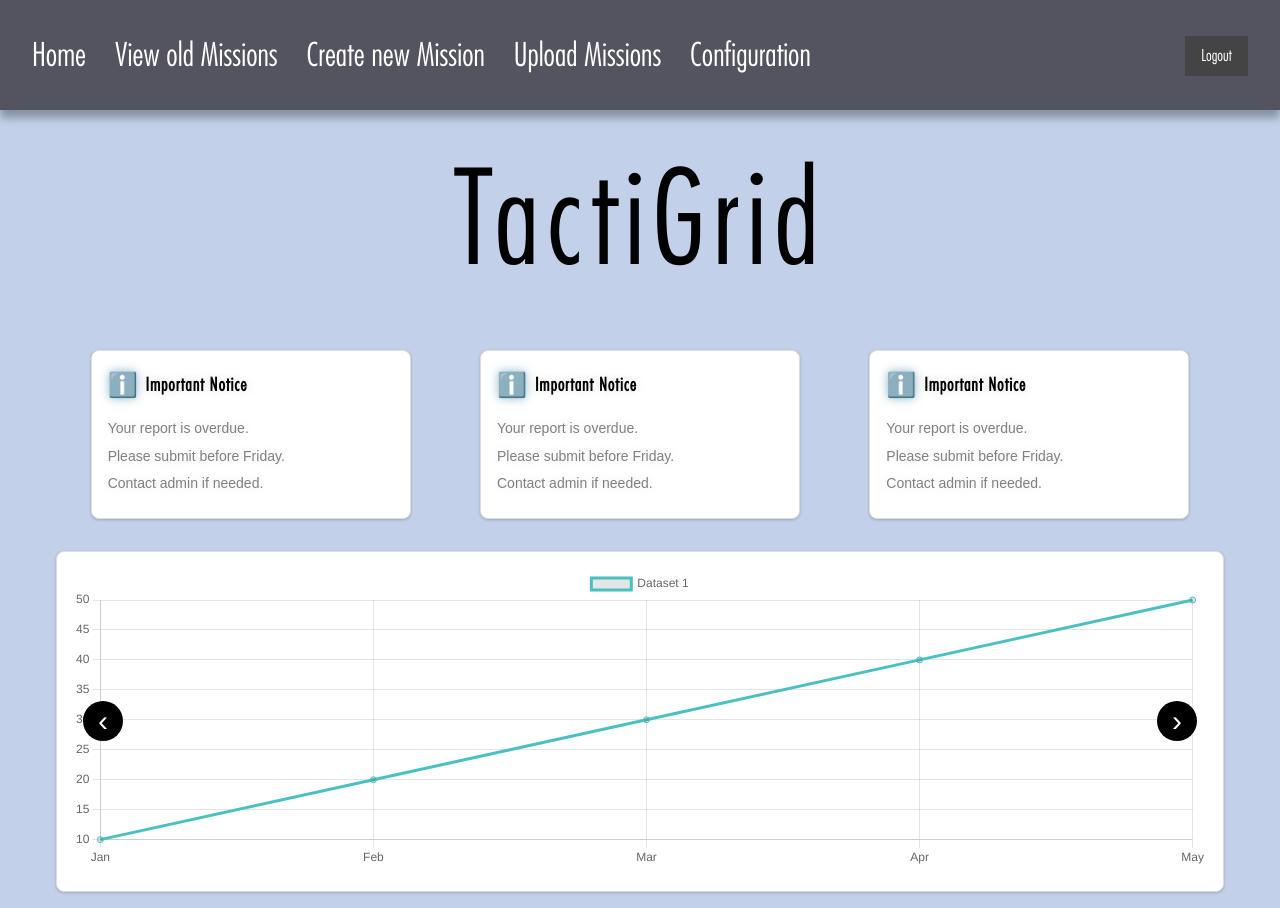
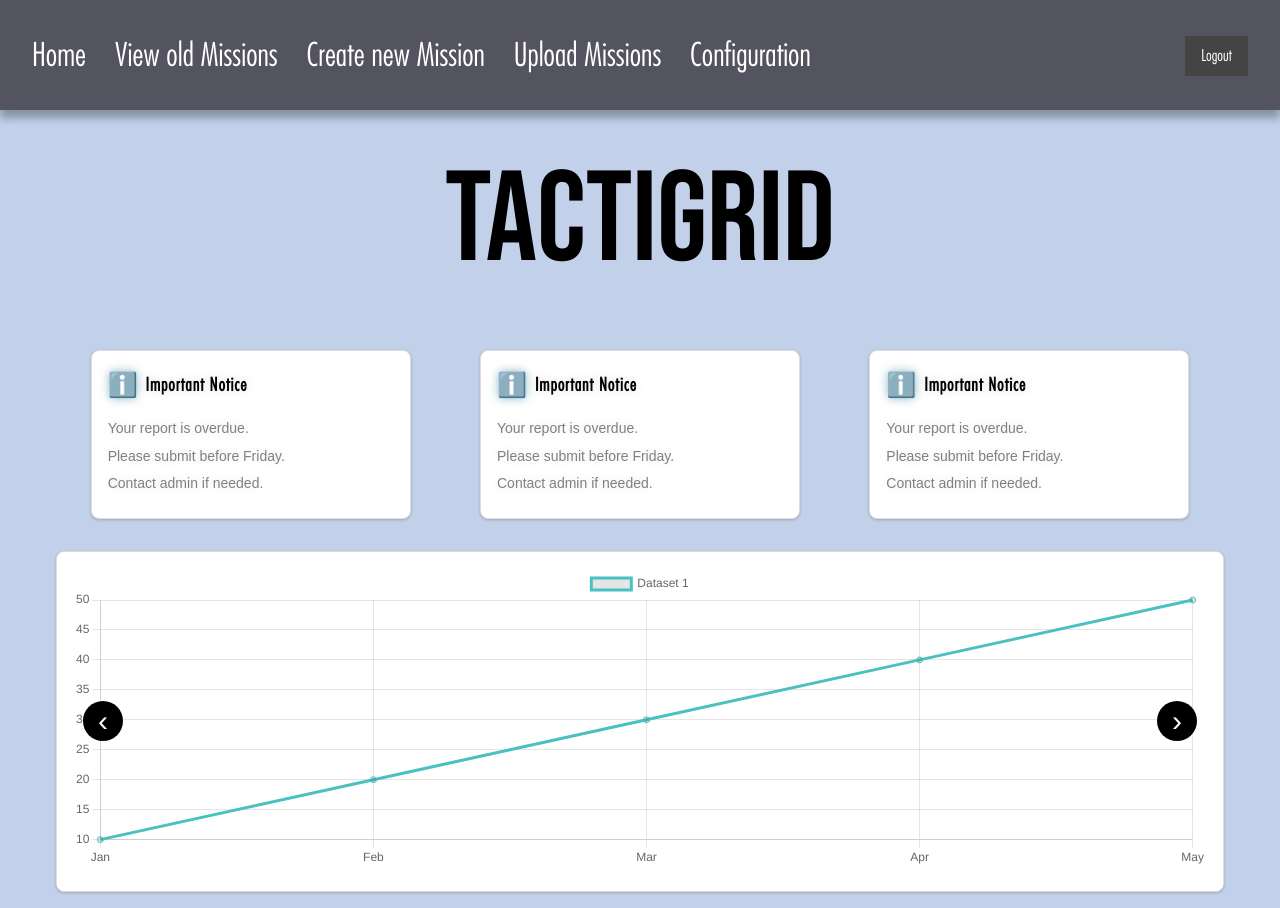
Before and after one commit to TactiGridCyb/TactiGrid-WebApp, a Next.js app in the folder my-app/: page / in a window 1280 px wide. Built offline with nearby package versions, Linux system fonts and the light colour scheme.

Commit message:
added live to the elements and added fonts

```diff
--- a/my-app/app/globals.css
+++ b/my-app/app/globals.css
@@ -25,6 +25,13 @@
     font-weight: normal;
     font-style: normal;
   }
+  @font-face {
+    font-family: 'bebas';
+    src: url('/fonts/bebas/bebas1.ttf') format('truetype');
+
+    font-weight: normal;
+    font-style: normal;
+  }
 
 
 body {
--- a/my-app/app/styles/Home.module.css
+++ b/my-app/app/styles/Home.module.css
@@ -3,7 +3,8 @@
     padding: 1rem;
     font-size: 8rem;
     color: black;
-    letter-spacing: 0.08cap;
+    font-family: bebas;
+
   }
 
   .main {
--- a/my-app/app/styles/componentsDesign/InfoCard.module.css
+++ b/my-app/app/styles/componentsDesign/InfoCard.module.css
@@ -8,8 +8,12 @@
     background-color: #fff;
     font-family: Arial, sans-serif;
     box-shadow: 0 1px 3px rgba(0, 0, 0, 0.2);
+    transition: transform 0.3s ease, color 0.3s ease;
   }
 
+  .card:hover{
+    transform: scale(1.1);
+  }
   .header {
     display: flex;
     align-items: center;
```
Also changed, not shown: my-app/public/fonts/bebas/bebas1.ttf (added).
